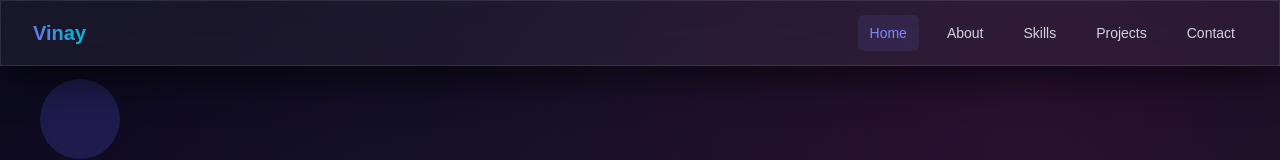
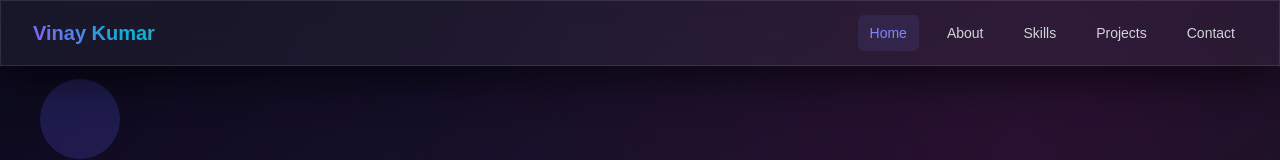
Before and after one commit to VinayKumar1510/Portfolio, a Next.js app: page / in a window 1280 px wide. Shown: the top 160 px of the page. Built offline with nearby package versions, Linux system fonts and the light colour scheme.

Commit message:
Update page.js

```diff
--- a/app/page.js
+++ b/app/page.js
@@ -145,7 +145,7 @@ export default function Home() {
         <div className="max-w-7xl mx-auto px-4 sm:px-6 lg:px-8">
           <div className="flex items-center justify-between h-16">
             <div className="flex-shrink-0">
-              <h1 className="text-xl font-bold gradient-text">Vinay</h1>
+              <h1 className="text-xl font-bold gradient-text">Vinay Kumar</h1>
             </div>
 
             {/* Desktop Navigation */}
```
